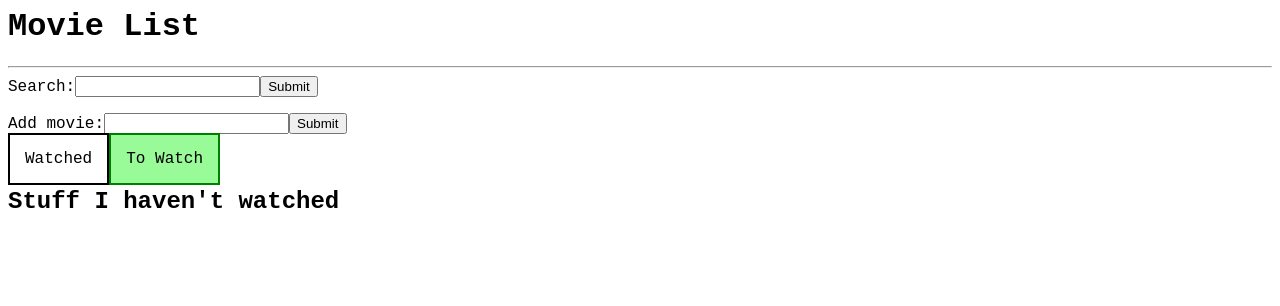
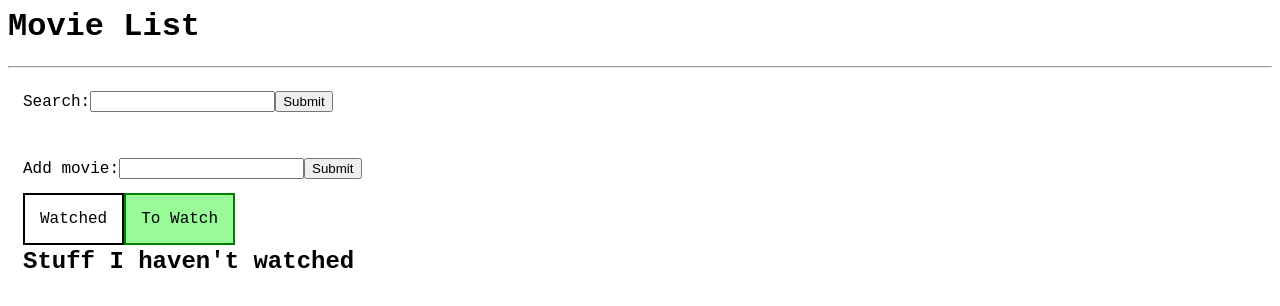
Before and after one commit to jkapl/movie-list-2, a React app: page / in a window 1280 px wide. Shown: the top 306 px of the page. Built offline with nearby package versions, Linux system fonts and the light colour scheme.

Commit message:
fix search bug

```diff
--- a/src/components/App.js
+++ b/src/components/App.js
@@ -23,7 +23,8 @@ class App extends React.Component {
     for (let i = 0; i < videos.length; i++) {
       if (query === videos[i].title.slice(0, queryLength)) {
         matches.push({
-          title: videos[i].title
+          title: videos[i].title,
+          watched: videos[i].watched
         })
       }
     }
--- a/src/components/UserInput.js
+++ b/src/components/UserInput.js
@@ -21,7 +21,7 @@ class UserInput extends React.Component {
   }
   render () {
     return (
-        <form onSubmit={this.handleSubmit}>
+        <form className='submit-form' onSubmit={this.handleSubmit}>
           <label>
             Add movie:
               <input type="text" onChange={this.handleChange} value={this.state.value}></input>
--- a/src/components/search.js
+++ b/src/components/search.js
@@ -25,7 +25,7 @@ class Search extends React.Component {
 
   render () {
    return (
-    <form onSubmit={this.handleSubmit}>
+    <form className='search-form' onSubmit={this.handleSubmit}>
       <label>
         Search:
         <input type="text" onChange={this.handleChange} value={this.state.value}  />
--- a/src/style.css
+++ b/src/style.css
@@ -8,14 +8,11 @@ body {
 
 .video-list {
   max-width: 500px;
+  padding-left: 15px;
 }
 
 .button {
   float: right;
-}
-
-.title {
-
 }
 
 .watch-tab {
@@ -28,3 +25,11 @@ body {
   border: solid green 2px;
   background-color: palegreen;
 }
+
+.submit-form {
+  padding: 15px;
+}
+
+.search-form {
+  padding: 15px;
+}
```
Also changed, not shown: 1 other file (tests, documents, lock files or other folders).
